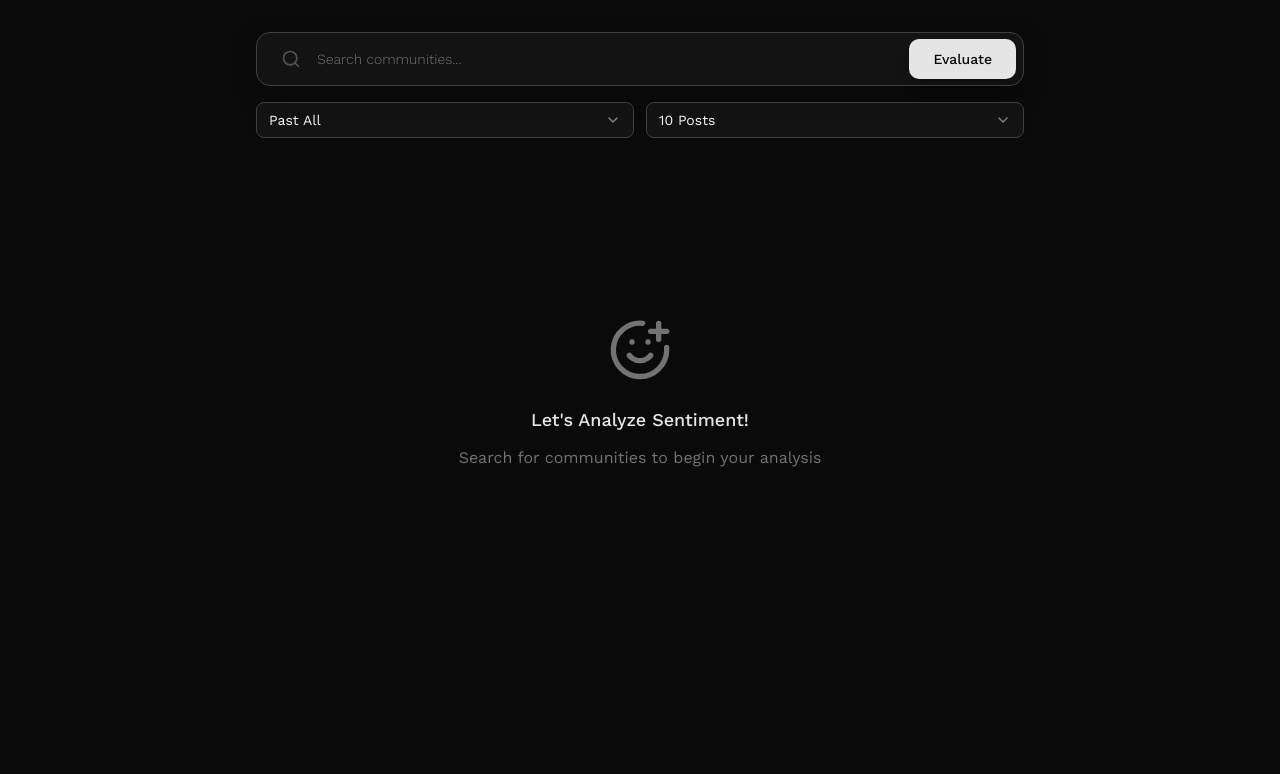
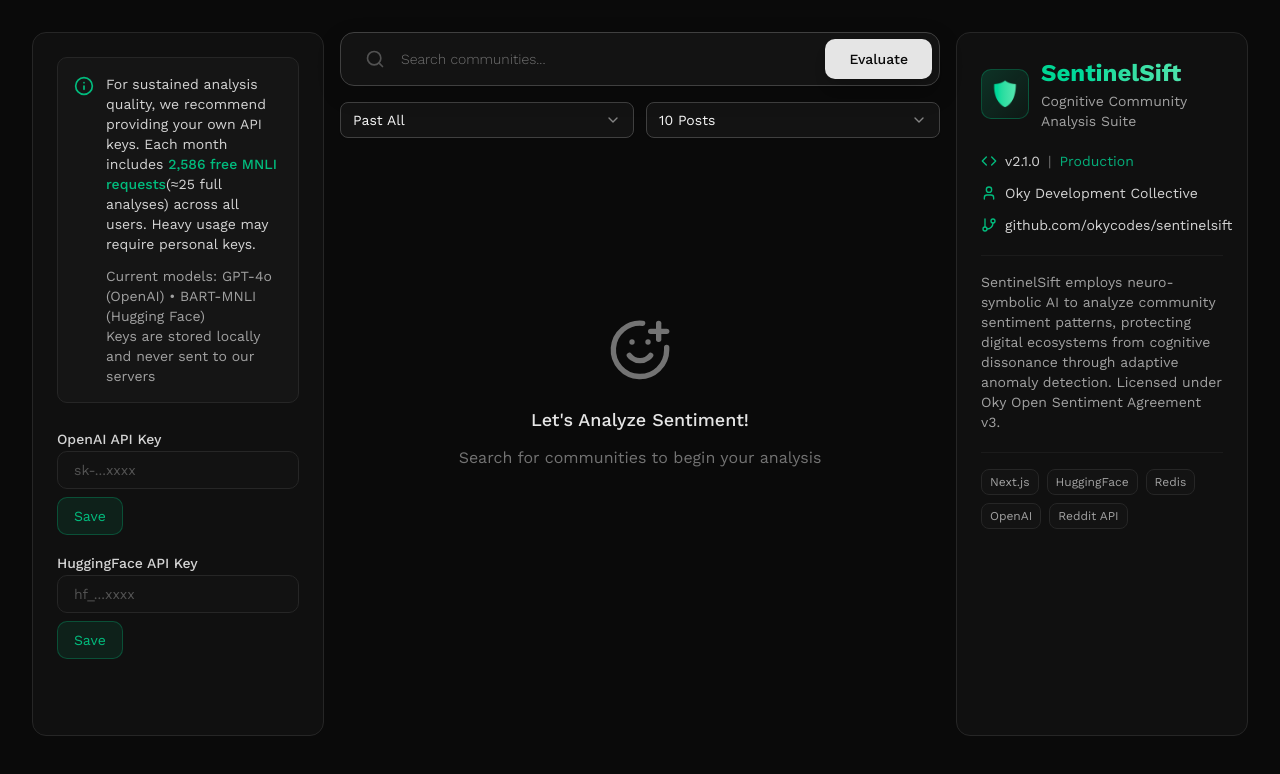
Before and after one commit to ahmedjidar/SentinelSift-social-media-sentiment-analyzer, a Next.js app: page / in a window 1280 px wide. Shown: the top 774 px of the page. Built offline with nearby package versions, Linux system fonts and the light colour scheme.

Commit message:
Implemented User Provided Key Logic & UI

```diff
--- a/src/app/api/analyze/route.ts
+++ b/src/app/api/analyze/route.ts
@@ -4,7 +4,7 @@
 
 export async function POST(req: Request) {
     try {
-        const { finalQuery, timeFilter = 'all', limit = 10 } = await req.json();
+        const { finalQuery, timeFilter = 'all', limit = 10, apiKeys } = await req.json();
         const query = finalQuery?.trim();
         const token = await getRedditToken();
 
@@ -12,7 +12,7 @@
 
         const searchParams = buildSearchParams(query, timeFilter, limit);
         const data = await fetchRedditData(getRedditHeaders(token), searchParams);
-        const { analysis, counts, redditPosts } = await processPosts(data);
+        const { analysis, counts, redditPosts } = await processPosts(data, apiKeys);
 
         return NextResponse.json({
             total: redditPosts.length,
--- a/src/app/globals.css
+++ b/src/app/globals.css
@@ -7,6 +7,22 @@
   }
   .backdrop-blur-lg {
     backdrop-filter: blur(16px);
+  }
+}
+
+@media (min-width: 480px) and (max-width: 1080px) and (min-resolution: 133dpi) {
+  .main-container {
+    display: flex;
+    flex-direction: column;
+  }
+}
+
+@media (min-resolution: 300dpi) {
+  .main-container {
+    display: flex;
+    flex-direction: column;
+    gap: 1rem;
+    zoom: 0.75;
   }
 }
 
--- a/src/app/page.tsx
+++ b/src/app/page.tsx
@@ -12,6 +12,8 @@
 import { SentimentLineChart } from '@/components/SentimentLineChart'
 import { Loader2, SmilePlus } from 'lucide-react'
 import { Select, SelectContent, SelectItem, SelectTrigger, SelectValue } from '@/components/ui/select'
+import { ApiKeySettings } from '@/components/ApiKeySettings'
+import { AppIdentityCard } from '@/components/SourceInfo'
 
 export default function Home() {
   const [query, setQuery] = useState('')
@@ -28,6 +30,10 @@
     try {
       const finalQuery = currentQuery || query;
       let progress = 0
+
+      const userOpenAIKey = localStorage.getItem('OPENAI_KEY')
+      const userHFKey = localStorage.getItem('HF_KEY')
+
       const interval = setInterval(() => {
         progress = Math.min(progress + Math.random() * 10, 95)
         setLoadingProgress(progress)
@@ -36,7 +42,15 @@
       const response = await fetch('/api/analyze', {
         method: 'POST',
         headers: { 'Content-Type': 'application/json' },
-        body: JSON.stringify({ finalQuery, timeFilter, limit })
+        body: JSON.stringify({
+          finalQuery,
+          timeFilter,
+          limit,
+          apiKeys: {
+            openai: userOpenAIKey,
+            hf: userHFKey
+          }
+        })
       })
 
       clearInterval(interval)
@@ -75,8 +89,9 @@
     : [];
 
   return (
-    <main className="min-h-screen bg-neutral-950 text-neutral-100 p-8">
-      <div className="max-w-3xl mx-auto space-y-4">
+    <main className="main-container min-h-screen bg-neutral-950 text-neutral-100 p-8 sm:grid sm:grid-cols-8 gap-4">
+      <ApiKeySettings />
+      <div className="sm:col-span-4 space-y-4">
         <div className="flex flex-col sm:flex-row gap-4 items-start sm:items-center">
           <SearchHeader
             query={query}
@@ -160,7 +175,7 @@
         {results && results.sentiment && (
           <div id="sentiment-chart" className="space-y-8">
             {/* Stats Overview */}
-            <div className="grid grid-cols-1 md:grid-cols-4 gap-4 mt-10">
+            <div className="grid grid-cols-1 md:grid-cols-2 gap-4 mt-10">
               <StatsCard
                 title="Positive Sentiment"
                 value={results.sentiment.positive}
@@ -179,8 +194,8 @@
                 percentage={Math.round((results.sentiment.neutral / results.total) * 100)}
                 trend={'meh'}
               />
-              <div className='flex items-center justify-center p-5 rounded-2xl border border-neutral-700 bg-neutral-900/70 hover:bg-neutral-900/50 transition-colors'>
-                <div className='flex items-center pl-4 gap-3'>
+              <div className='flex items-center justify-start p-5 pl-8 rounded-2xl border border-neutral-700 bg-neutral-900/70 hover:bg-neutral-900/50 transition-colors'>
+                <div className='flex items-center gap-3'>
                   <div className='space-y-1'>
                     <p className='text-2xl font-bold text-neutral-200'>{results.total}</p>
                     <p className='text-sm text-neutral-500'>Total Analyzed Posts</p>
@@ -209,6 +224,7 @@
           </div>
         )}
       </div>
+      <AppIdentityCard />
     </main>
   )
 }
--- /dev/null
+++ b/src/components/ApiKeySettings.tsx
@@ -0,0 +1,72 @@
+// components/ApiKeySettings.tsx
+'use client'
+import { useState } from 'react'
+import { Info } from 'lucide-react'
+
+export const ApiKeySettings = () => {
+  const [openAIKey, setOpenAIKey] = useState('')
+  const [hfKey, setHfKey] = useState('')
+
+  return (
+    <div className="sm:col-span-2 p-6 bg-neutral-900/50 rounded-xl border border-neutral-800 mb-8">
+      {/* Info Card */}
+      <div className="bg-neutral-900/70 p-4 rounded-lg mb-6 border border-neutral-800">
+        <div className="flex items-start gap-3">
+          <Info className="w-5 h-5 text-emerald-500 flex-shrink-0 mt-0.5" />
+          <div className="space-y-3">
+            <p className="text-sm text-neutral-300">
+              For sustained analysis quality, we recommend providing your own API keys.
+              Each month includes <span className="font-medium text-emerald-500">2,586 free MNLI requests</span>
+              (≈25 full analyses) across all users. Heavy usage may require personal keys.
+            </p>
+            <p className="text-sm text-neutral-400">
+              Current models: GPT-4o (OpenAI) • BART-MNLI (Hugging Face)<br />
+              Keys are stored locally and never sent to our servers
+            </p>
+          </div>
+        </div>
+      </div>
+
+      {/* API Key Inputs */}
+      <div className="space-y-4">
+        <div className="space-y-2">
+          <label className="text-sm font-medium text-neutral-300">OpenAI API Key</label>
+          <div className="flex flex-wrap gap-2">
+            <input
+              type="password"
+              value={openAIKey}
+              onChange={(e) => setOpenAIKey(e.target.value)}
+              placeholder="sk-...xxxx"
+              className="outline-none focus:ring-1 focus:ring-emerald-500 flex-1 bg-neutral-900/30 border border-neutral-800 rounded-lg px-4 py-2 text-sm placeholder-neutral-600 focus:border-emerald-500/50"
+            />
+            <button
+              onClick={() => localStorage.setItem('OPENAI_KEY', openAIKey)}
+              className="cursor-pointer px-4 py-2 bg-emerald-500/10 border border-emerald-500/30 rounded-lg text-emerald-500 hover:bg-emerald-500/20 transition-colors text-sm"
+            >
+              Save
+            </button>
+          </div>
+        </div>
+
+        <div className="space-y-2">
+          <label className="text-sm font-medium text-neutral-300">HuggingFace API Key</label>
+          <div className="flex flex-wrap gap-2">
+            <input
+              type="password"
+              value={hfKey}
+              onChange={(e) => setHfKey(e.target.value)}
+              placeholder="hf_...xxxx"
+              className="outline-none focus:ring-1 focus:ring-emerald-500 flex-1 bg-neutral-900/30 border border-neutral-800 rounded-lg px-4 py-2 text-sm placeholder-neutral-600 focus:border-emerald-500/50"
+            />
+            <button
+              onClick={() => localStorage.setItem('HF_KEY', hfKey)}
+              className="cursor-pointer px-4 py-2 bg-emerald-500/10 border border-emerald-500/30 rounded-lg text-emerald-500 hover:bg-emerald-500/20 transition-colors text-sm"
+            >
+              Save
+            </button>
+          </div>
+        </div>
+      </div>
+    </div>
+  )
+}
--- /dev/null
+++ b/src/components/SourceInfo.tsx
@@ -0,0 +1,68 @@
+// components/AppIdentityCard.tsx
+'use client'
+import { Code, GitBranch, User } from 'lucide-react'
+
+export const AppIdentityCard = () => (
+  <div className="sm:col-span-2 p-6 bg-neutral-900/50 rounded-xl border border-neutral-800 space-y-5 mb-8">
+    {/* App Name & Logo */}
+    <div className="flex items-center gap-3">
+      <div className="p-2 rounded-lg bg-gradient-to-br from-emerald-500/20 to-emerald-500/5 border border-emerald-500/30">
+        <span className="text-2xl bg-gradient-to-r from-emerald-400 to-emerald-300 bg-clip-text text-transparent">
+          🛡️
+        </span>
+      </div>
+      <div>
+        <h1 className="text-2xl font-bold bg-gradient-to-r from-emerald-400 to-emerald-300 bg-clip-text text-transparent">
+          SentinelSift
+        </h1>
+        <p className="text-sm text-neutral-400 mt-0.5">
+          Cognitive Community Analysis Suite
+        </p>
+      </div>
+    </div>
+
+    {/* Metadata Grid */}
+    <div className="grid gap-3 text-sm">
+      <div className="flex items-center gap-2 text-neutral-300">
+        <Code className="w-4 h-4 text-emerald-500" />
+        <span>v2.1.0</span>
+        <span className="text-neutral-500">|</span>
+        <span className="text-emerald-400/80">Production</span>
+      </div>
+
+      <div className="flex items-center gap-2 text-neutral-300">
+        <User className="w-4 h-4 text-emerald-500" />
+        <span>Oky Development Collective</span>
+      </div>
+
+      <a
+        href="https://github.com/yourusername/sentinelsift"
+        target="_blank"
+        rel="noopener noreferrer"
+        className="flex items-center gap-2 text-neutral-300 hover:text-emerald-400 transition-colors"
+      >
+        <GitBranch className="w-4 h-4 text-emerald-500" />
+        <span>github.com/okycodes/sentinelsift</span>
+      </a>
+    </div>
+
+    {/* Description */}
+    <p className="text-sm text-neutral-400 pt-4 border-t border-neutral-800/50">
+      SentinelSift employs neuro-symbolic AI to analyze community sentiment patterns,
+      protecting digital ecosystems from cognitive dissonance through adaptive
+      anomaly detection. Licensed under Oky Open Sentiment Agreement v3.
+    </p>
+
+    {/* Tech Stack */}
+    <div className="flex flex-wrap gap-2 pt-4 border-t border-neutral-800/50">
+      {['Next.js', 'HuggingFace', 'Redis', 'OpenAI', 'Reddit API'].map((tech) => (
+        <span
+          key={tech}
+          className="px-2 py-1 text-xs bg-neutral-900/50 rounded-md border border-neutral-800 text-neutral-400"
+        >
+          {tech}
+        </span>
+      ))}
+    </div>
+  </div>
+)
--- a/tailwind.config.ts
+++ b/tailwind.config.ts
@@ -0,0 +1,11 @@
+module.exports = {
+    content: ['./src/**/*.{js,jsx,ts,tsx,html}'],
+    theme: {
+      extend: {
+        screens: {
+          '3xl': '1600px',
+        }
+      }
+    },
+    plugins: [],
+  }
```
Also changed, not shown: src/app/_utils/apiUtils.ts (+144 -50 lines). Lines whose indentation alone changed are shown as unchanged.
